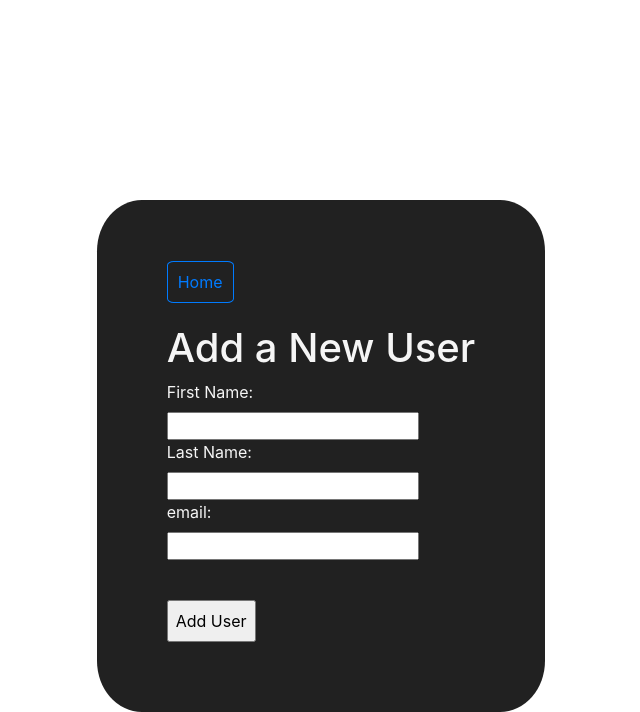
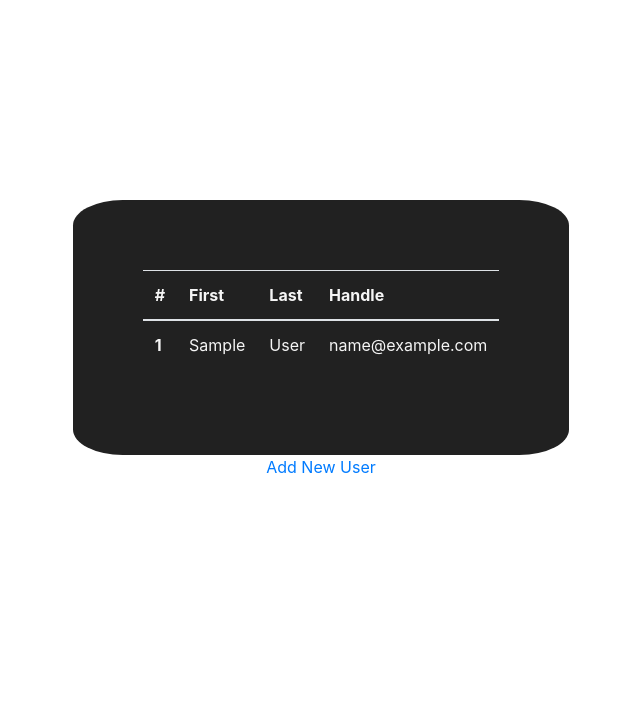
Before and after one commit to Jared-P-111/Python, a Flask app: page / in a window 1280 px wide. Shown: the part 200-912 px from the top of the page, without its empty margins (319-959 px from the left). After the commit the page ends 673 px from the top, so only its background shows below. Run offline with Flask 2, Linux system fonts and the light colour scheme; tables that the repository leaves empty or names only in its code hold one stand-in row (values such as "Sample post").

Commit message:
finished USER_CR

```diff
--- a/FlaskMySQL/User_CR/server.py
+++ b/FlaskMySQL/User_CR/server.py
@@ -4,15 +4,29 @@ app = Flask(__name__)
 
 app.secret_key = 'stealthKey'
 
+#* ================= HOME VIEW ==================
+
 @app.route('/')
-def index():
-  User.get_all()
-  return render_template("create.html")
-
-@app.route('/users')
 def readAll():
   currUsers = User.get_all()
   return render_template("readAll.html", currUsers=currUsers)
 
+#* ================= SHOW FORM (VIEW) & CREATE USER (ACTION) =======================
+
+#* SHOW FORM (VIEW)
+@app.route('/user/new')
+def userForm():
+  User.get_all()
+  return render_template("create.html")
+
+#* CREATE USER GET FORM DATA FROM (ACTION)
+@app.route('/user/create', methods=["post"])
+def form_data_create_user():
+
+  #* PASS DICTIONARY FROM request.form TO CLASS METHOD create_user
+  User.create_user(request.form)
+
+  return redirect("/")
+
 if __name__=="__main__":
     app.run(debug=True)
--- a/FlaskMySQL/User_CR/templates/create.html
+++ b/FlaskMySQL/User_CR/templates/create.html
@@ -15,20 +15,20 @@
   </head>
   <body>
     <div class="form-container">
-      <a href="home" class="home">Home</a>
+      <a href="/" class="home">Users</a>
       <h1>Add a New User</h1>
-      <form action="/add_users" method="POST">
+      <form action="/user/create" method="POST">
         <div>
           <label for="fname">First Name:</label>
         </div>
         <div>
-          <input type="text" name="fname" />
+          <input type="text" name="first_name" />
         </div>
         <div>
           <label for="lname">Last Name:</label>
         </div>
         <div>
-          <input type="text" name="lname" />
+          <input type="text" name="last_name" />
         </div>
         <div>
           <label for="email">email:</label>
@@ -37,7 +37,7 @@
           <input type="text" name="email" />
         </div>
         <div>
-          <input id="btn-submit" type="submit" value="Add User" />
+          <button>Add User</button>
         </div>
       </form>
     </div>
--- a/FlaskMySQL/User_CR/templates/readAll.html
+++ b/FlaskMySQL/User_CR/templates/readAll.html
@@ -36,5 +36,6 @@
         </tbody>
       </table>
     </div>
+    <a href="/user/new"> Add New User</a>
   </body>
 </html>
--- a/FlaskMySQL/User_CR/user_model.py
+++ b/FlaskMySQL/User_CR/user_model.py
@@ -24,7 +24,7 @@ class User:
 
       return users
 
-#* ============== CREATE VIEW (USER) ================
+#* ============== CREATE NEW USER =============
 
   @classmethod
   def create_user(cls, data):
@@ -33,6 +33,7 @@ class User:
       VALUES ("%(first_name)s", "%(last_name)s", "%(email)s")
     """
 
+
     return connectToMySQL('users').query_db(query, data)
 
-#* ============== DELETE USER ====================
+#* ==============  ====================
```
